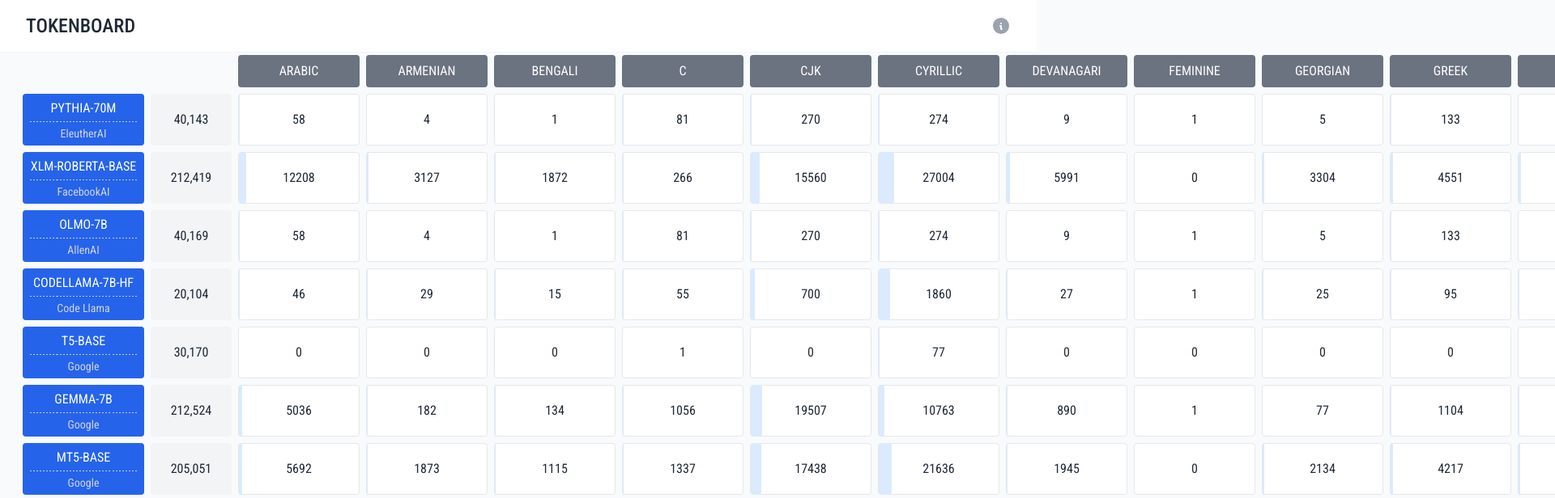
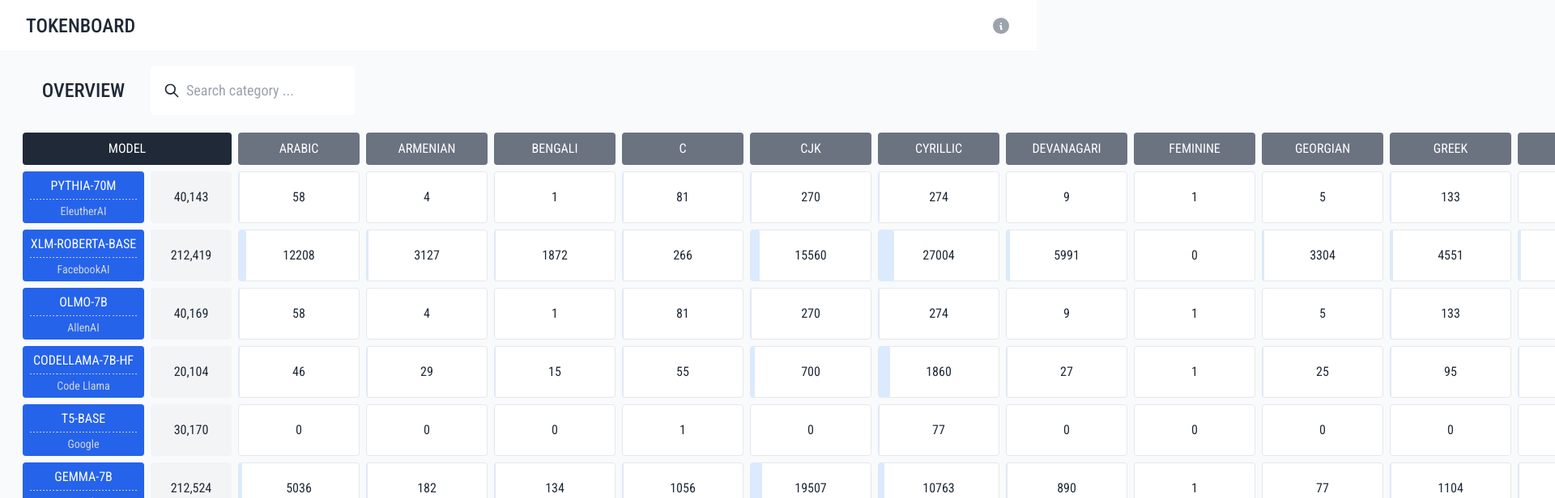
Before and after one commit to zhangchaodesign/token-board, a Next.js app: page / in a window 1280 px wide. Shown: the top 616 px of the page at 81% size, 1920 px wide, since content can reach past the window. Built offline with nearby package versions, Linux system fonts and the light colour scheme.

Commit message:
Add tool bar

```diff
--- a/app/layout.tsx
+++ b/app/layout.tsx
@@ -1,5 +1,5 @@
 import type { Metadata } from "next";
-import Header from "@/components/Header";
+import { Header } from "@/components/Header";
 import { Roboto_Condensed } from "next/font/google";
 import "./globals.css";
 
@@ -7,17 +7,19 @@
 
 export const metadata: Metadata = {
   title: "TokenBoard",
-  description: "A dashboard for token data",
+  description: "A dashboard for token data"
 };
 
 export default function RootLayout({
-  children,
+  children
 }: Readonly<{
   children: React.ReactNode;
 }>) {
   return (
     <html lang="en">
-      <body className={roboto_condensed.className + " bg-gray-50"}>
+      <body
+        className={roboto_condensed.className + " bg-gray-50 text-gray-800"}
+      >
         <Header />
         {children}
       </body>
--- a/app/page.tsx
+++ b/app/page.tsx
@@ -1,10 +1,12 @@
-import DataTable from "../components/DataTable";
+import { DataTable } from "@/components/DataTable";
+import { ToolBar } from "@/components/ToolBar";
 import data from "@/data/data";
 
 export default function Home() {
   return (
-    <div className="pt-16 px-6 pb-16">
-      <DataTable data={data} />
+    <div className="">
+      <ToolBar classes="fixed top-16 left-0 px-6 z-20 w-full" />
+      <DataTable data={data} classes="absolute top-40 px-6 pb-4" />
     </div>
   );
 }
--- a/components/DataTable.tsx
+++ b/components/DataTable.tsx
@@ -1,4 +1,5 @@
 import React, { useMemo } from "react";
+import { cn } from "@/libs/utils";
 import { ModelBox } from "@/components/ModelBox";
 import { CategoryBox } from "@/components/CategoryBox";
 import { CellBox } from "@/components/CellBox";
@@ -6,20 +7,28 @@
 import { Data, CellData } from "@/libs/type";
 
 type DataTableProps = {
+  classes: string;
   data: Data;
 };
 
-const DataTable = (props: DataTableProps) => {
+export const DataTable = (props: DataTableProps) => {
   const columns = useMemo(() => {
     return props.data.length > 0 ? Object.keys(props.data[0]) : [];
   }, []);
 
   return (
-    <div className="relative">
+    <div className={cn(props.classes + "")}>
       <table>
-        <thead className="sticky top-16 z-10">
-          <tr>
-            <th key="model"></th>
+        <thead>
+          <tr className="sticky top-40 z-20 bg-gray-50 rounded">
+            <th
+              key="model"
+              className="sticky left-6 top-40 z-30 bg-gray-50 rounded"
+            >
+              <div className="bg-gray-800 w-[258px] rounded py-2 text-white text-base m-1 flex flex-col items-center justify-center select-none">
+                <p className="capitalize text-base">MODEL</p>
+              </div>
+            </th>
             {
               // skip first two columns
               columns.slice(3).map((column) => (
@@ -35,7 +44,10 @@
             // skip first three columns
             props.data.map((item: CellData, index) => (
               <tr key={index}>
-                <th key="model" className="sticky left-6 z-30 flex flex-row">
+                <th
+                  key="model"
+                  className="sticky left-6 z-10 bg-gray-50 flex flex-row rounded"
+                >
                   <ModelBox
                     model={item.model.toString()}
                     company={item.company.toString()}
@@ -55,10 +67,6 @@
           }
         </tbody>
       </table>
-      <div className="fixed top-0 left-0 bg-gray-50 h-screen w-72 z-20"></div>
-      <div className="fixed top-0 left-0 bg-gray-50 h-28 w-72 z-30"></div>
     </div>
   );
 };
-
-export default DataTable;
--- a/components/Header.tsx
+++ b/components/Header.tsx
@@ -5,7 +5,7 @@
 import Link from "next/link";
 import { TbInfoCircleFilled, TbX } from "react-icons/tb";
 
-const Header = () => {
+export const Header = () => {
   const [isCardVisible, setIsCardVisible] = useState(false);
   const handleInfoClick = () => {
     // console.log('info clicked');
@@ -16,7 +16,7 @@
   };
 
   return (
-    <div className="fixed top-0 bg-white flex flex-row w-full justify-between items-center py-4 px-8 border-b border-gray-100 z-[999999]">
+    <div className="fixed top-0 h-16 bg-white flex flex-row w-full justify-between items-center py-4 px-8 border-b border-gray-100 z-[999999]">
       <h1 className="font-medium text-2xl text-gray-800 uppercase">
         <Link href="/">TokenBoard</Link>
       </h1>
@@ -37,5 +37,3 @@
     </div>
   );
 };
-
-export default Header;
--- /dev/null
+++ b/components/ToolBar.tsx
@@ -0,0 +1,34 @@
+import React from "react";
+import { cn } from "@/libs/utils";
+import { TbSearch } from "react-icons/tb";
+
+type ToolBarProps = {
+  classes: string;
+};
+
+export const ToolBar = (props: ToolBarProps) => {
+  return (
+    <div
+      className={cn(
+        props.classes +
+          " bg-gray-50 py-4 z-50 flex flex-row gap-1 items-center h-24"
+      )}
+    >
+      <div className="w-[150px] font-medium text-2xl justify-center text-center uppercase m-1">
+        Overview
+      </div>
+      <div className="flex flex-row">
+        {/* search bar with icon*/}
+
+        <div className="flex flex-row items-center gap-2 bg-white p-4 rounded">
+          <TbSearch className="text-gray-800" size={20} />
+          <input
+            className="text-lg w-48 bg-transparent focus:outline-none"
+            type="text"
+            placeholder="Search category ..."
+          />
+        </div>
+      </div>
+    </div>
+  );
+};
```
